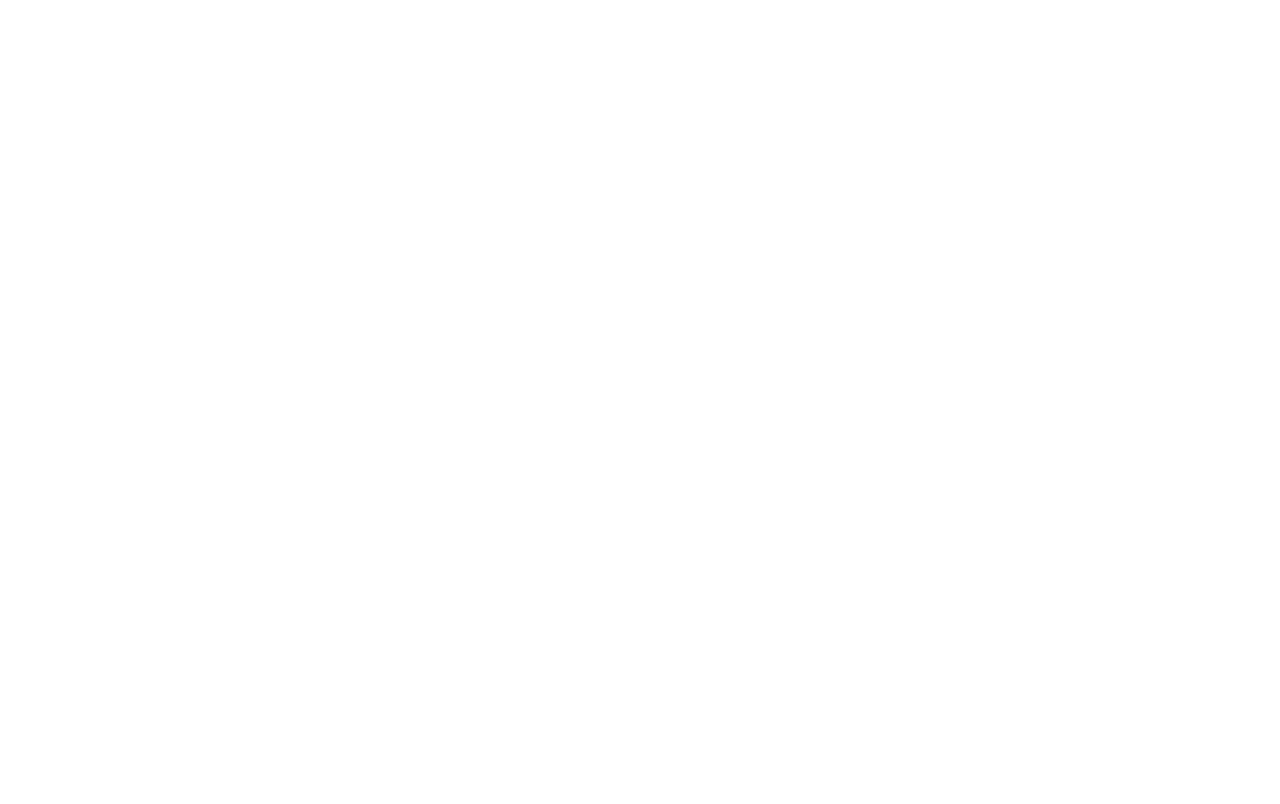
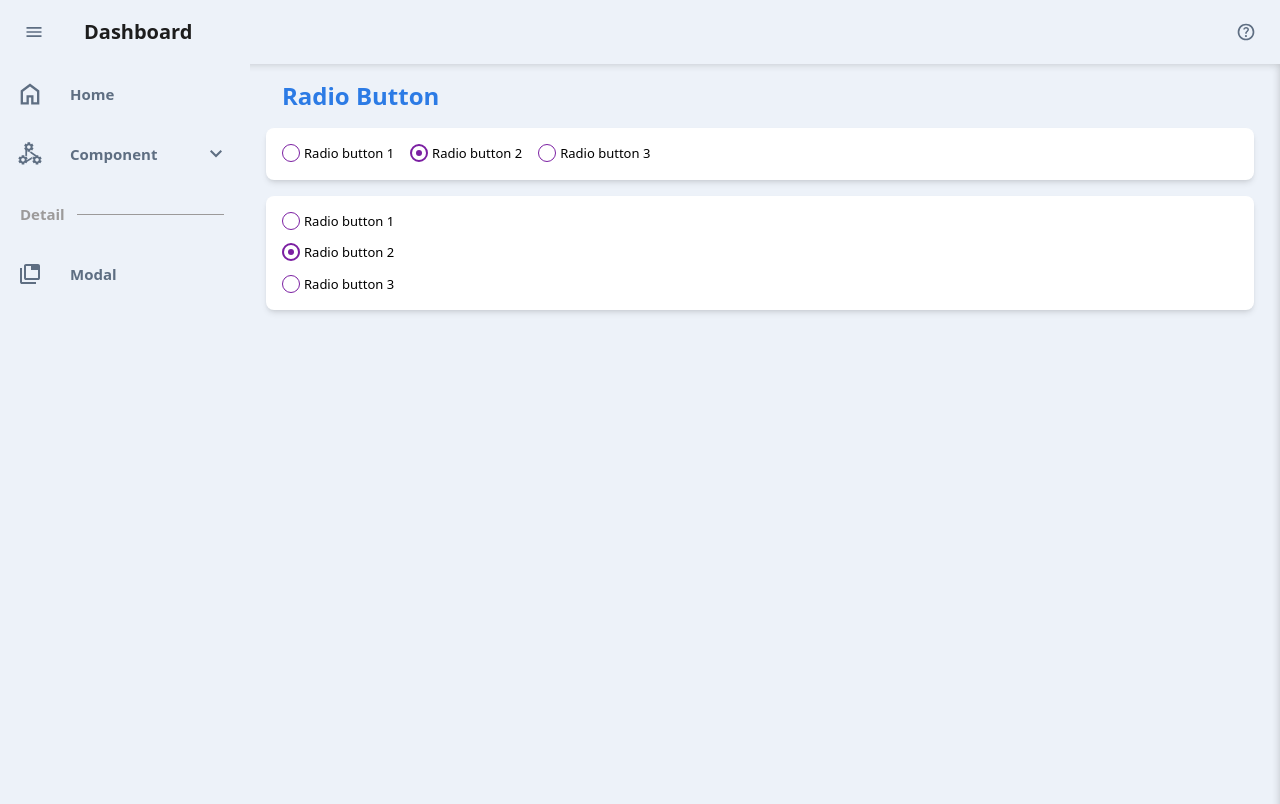
Before and after one commit to amir-hosseini-front/red-panda-ui, an Angular app: page /radio-buttons in a window 1280 px wide. Before the commit this address led to /. Built offline with nearby package versions, Linux system fonts and the light colour scheme.

Commit message:
create-radio-buttons

```diff
--- a/projects/demo-app/src/app/app.routes.ts
+++ b/projects/demo-app/src/app/app.routes.ts
@@ -6,6 +6,7 @@ import { HomeComponent } from './home/home.component';
 import { DashboardComponent } from './dashboard/dashboard/dashboard.component';
 import { SpinnerComponent } from './components/spinner/spinner.component';
 import { SelectorComponent } from './components/selector/selector.component';
+import { RadioButtonsComponent } from './components/radio-buttons/radio-buttons.component';
 
 const routes: Routes = [
   {
@@ -16,6 +17,11 @@ const routes: Routes = [
       {
         path: 'buttons',
         component: BtnComponent,
+        title: 'Home details',
+      },
+      {
+        path: 'radio-buttons',
+        component: RadioButtonsComponent,
         title: 'Home details',
       },
       {
--- /dev/null
+++ b/projects/demo-app/src/app/components/radio-buttons/radio-buttons.component.html
@@ -0,0 +1,39 @@
+<div class="p-4 h-screen/90 overflow-y-auto">
+  <div class="col-span-2 flex">
+    <div class="relative text-justify">
+      <span class="headerLine"></span>
+      <span
+        class="relative pl-4 bg-background-color z-20 text-2xl font-bold text-side-menu-active-color"
+        >Radio Button
+      </span>
+    </div>
+  </div>
+  <rp-card class="block col-span-1 justify-between mt-4">
+    <div class="flex flex-col p-4 gap-3">
+      <rp-radio-buttons
+        class="flex-1"
+        [titleKey]="'title'"
+        [valueKey]="'value'"
+        [layout]="'row'"
+        [name]="'r1'"
+        [defaultValue]="'RadioButton2'"
+        [items]="(getFromDestinationFilterList | async)!"
+        (onChange)="onChange($event)"
+      ></rp-radio-buttons>
+    </div>
+  </rp-card>
+  <rp-card class="block col-span-1 justify-between mt-4">
+    <div class="flex flex-col p-4 gap-3">
+      <rp-radio-buttons
+        class="flex-1"
+        [titleKey]="'title'"
+        [valueKey]="'value'"
+        [layout]="'column'"
+        [name]="'r2'"
+        [defaultValue]="'RadioButton2'"
+        [items]="(getFromDestinationFilterList | async)!"
+        (onChange)="onChange($event)"
+      ></rp-radio-buttons>
+    </div>
+  </rp-card>
+</div>
--- /dev/null
+++ b/projects/demo-app/src/app/components/radio-buttons/radio-buttons.component.ts
@@ -0,0 +1,29 @@
+import { Component } from '@angular/core';
+import { BehaviorSubject } from 'rxjs';
+import { RpRadioButtonsComponent } from '../../../../../redpanda/src/lib/rp-radio-buttons/rp-radio-buttons.component';
+import { CommonModule } from '@angular/common';
+import { RpCardComponent } from '../../../../../redpanda/src/lib/rp-card/rp-card.component';
+
+@Component({
+  selector: 'app-radio-buttons',
+  standalone: true,
+  imports: [RpRadioButtonsComponent, RpCardComponent, CommonModule],
+  templateUrl: './radio-buttons.component.html',
+  styleUrl: './radio-buttons.component.scss',
+})
+export class RadioButtonsComponent {
+  getFromDestinationList = [
+    { value: 'RadioButton1', title: 'Radio button 1' },
+    { value: 'RadioButton2', title: 'Radio button 2' },
+    { value: 'RadioButton3', title: 'Radio button 3' },
+  ];
+  getFromDestinationFilterList: BehaviorSubject<any[]> = new BehaviorSubject<
+    any[]
+  >(this.getFromDestinationList);
+
+  value = '';
+
+  onChange(value: string) {
+    this.value = value;
+  }
+}
--- a/projects/demo-app/src/app/components/spinner/spinner.component.html
+++ b/projects/demo-app/src/app/components/spinner/spinner.component.html
@@ -40,6 +40,10 @@
         [color]="'danger'"
         type="line"
       ></rp-spinner>
+    </div>
+  </rp-card>
+  <rp-card class="block col-span-1 justify-between mt-4">
+    <div class="flex flex-col p-4 gap-3">
       <div class="flex flex-row p-4 gap-3">
         <rp-spinner
           *ngIf="loading"
--- a/projects/demo-app/src/app/dashboard/slide-menu/slide-menu.constant.ts
+++ b/projects/demo-app/src/app/dashboard/slide-menu/slide-menu.constant.ts
@@ -39,6 +39,10 @@ export function getMenuItems(): Item[] {
           link: '/buttons',
         },
         {
+          title: 'Radio Buttons',
+          link: '/radio-buttons',
+        },
+        {
           title: 'Input',
           link: '/input',
         },
--- /dev/null
+++ b/projects/redpanda/src/lib/rp-radio-buttons/rp-radio-buttons.component.html
@@ -0,0 +1,17 @@
+<div class="root" [ngClass]="{ 'container-row': layout == 'row' }">
+  <div
+    class="radio-bottom"
+    [ngClass]="{ 'item-row-reverse': layout == 'row' }"
+    *ngFor="let item of newItems"
+    (click)="onItemClick(item)"
+  >
+    <input
+      type="radio"
+      [name]="name"
+      [value]="item.value == selectedItem.value"
+      [checked]="item.value == selectedItem.value"
+      (click)="onItemClick(item)"
+    />
+    <span class="label">{{ item.title }}</span>
+  </div>
+</div>
--- /dev/null
+++ b/projects/redpanda/src/lib/rp-radio-buttons/rp-radio-buttons.component.scss
@@ -0,0 +1,44 @@
+@mixin userSelect {
+  -webkit-user-select: none;
+  -moz-user-select: none;
+  -ms-user-select: none;
+  user-select: none;
+}
+.root {
+  display: flex;
+  flex-direction: column;
+  gap: 12px;
+}
+.container-row {
+  flex-direction: row;
+}
+.item-row-reverse {
+  display: flex;
+  flex-direction: row-reverse;
+}
+.radio-bottom {
+  display: inline-flex;
+  flex-direction: row;
+  cursor: pointer;
+  @include userSelect();
+}
+input[type="radio"] {
+  appearance: none;
+  width: 18px;
+  height: 18px;
+  border-radius: 50%;
+  background-clip: content-box;
+  border: 1px solid var(--default-radio-buttons-input-border-color);
+  background-color: var(--default-radio-buttons-input-background-color);
+}
+
+input[type="radio"]:checked {
+  background-color: var(--default-radio-buttons-background-color);
+  padding: 4px;
+  border: 2px solid var(--default-radio-buttons-border-color);
+}
+.label {
+  font-size: small;
+  font-weight: 500;
+  margin-inline: 4px;
+}
--- /dev/null
+++ b/projects/redpanda/src/lib/rp-radio-buttons/rp-radio-buttons.component.ts
@@ -0,0 +1,67 @@
+import { CommonModule } from '@angular/common';
+import { Component, EventEmitter, Input, Output } from '@angular/core';
+type MenuItem<T> = {
+  title: T;
+  value: T;
+};
+type LayoutRadioButtons = 'row' | 'column';
+@Component({
+  selector: 'rp-radio-buttons',
+  standalone: true,
+  imports: [CommonModule],
+  templateUrl: './rp-radio-buttons.component.html',
+  styleUrl: './rp-radio-buttons.component.scss',
+})
+export class RpRadioButtonsComponent<T> {
+  selectedItem: MenuItem<T> = {} as MenuItem<T>;
+  titleKeyObject!: keyof string | number;
+  valueKeyObject!: keyof string | number;
+  _defaultValue = undefined;
+  newItems: MenuItem<T>[] = [];
+  _items: any = [];
+  initCounter = 0;
+  @Input() set items(data: any) {
+    this._items = data;
+    this.initCounter++;
+    this.init();
+  }
+  @Input({ required: true }) set defaultValue(data: any) {
+    this._defaultValue = data;
+    this.initCounter++;
+    this.init();
+  }
+  @Input() titleKey!: string;
+  @Input() valueKey!: string;
+  @Input() layout: LayoutRadioButtons = 'column';
+  @Input() name: string = 'radio';
+  @Output() onChange = new EventEmitter<string>();
+  changeItemsType(items: any[]): MenuItem<T>[] {
+    return items.map((item) => {
+      return {
+        title: item[this.titleKeyObject],
+        value: item[this.valueKeyObject],
+      };
+    });
+  }
+  init() {
+    if (this.initCounter !== 2) {
+      return;
+    }
+    type ObjectKey = (typeof this._items)[0];
+    this.titleKeyObject = this.titleKey as ObjectKey;
+    this.valueKeyObject = this.valueKey as ObjectKey;
+    this.newItems = this.changeItemsType(this._items);
+    if (this._defaultValue === undefined) {
+      this.onItemClick(this.newItems[0]);
+    } else {
+      this.onItemClick(
+        this.newItems.find((item) => item.value == this._defaultValue)
+      );
+    }
+  }
+  onItemClick(item: MenuItem<T> | undefined): void {
+    if (!item) return;
+    this.selectedItem = item;
+    this.onChange.emit(String(item.value));
+  }
+}
```
Also changed, not shown: projects/demo-app/src/app/components/radio-buttons/radio-buttons.component.scss (added), 2 other files (tests, documents, lock files or other folders).
